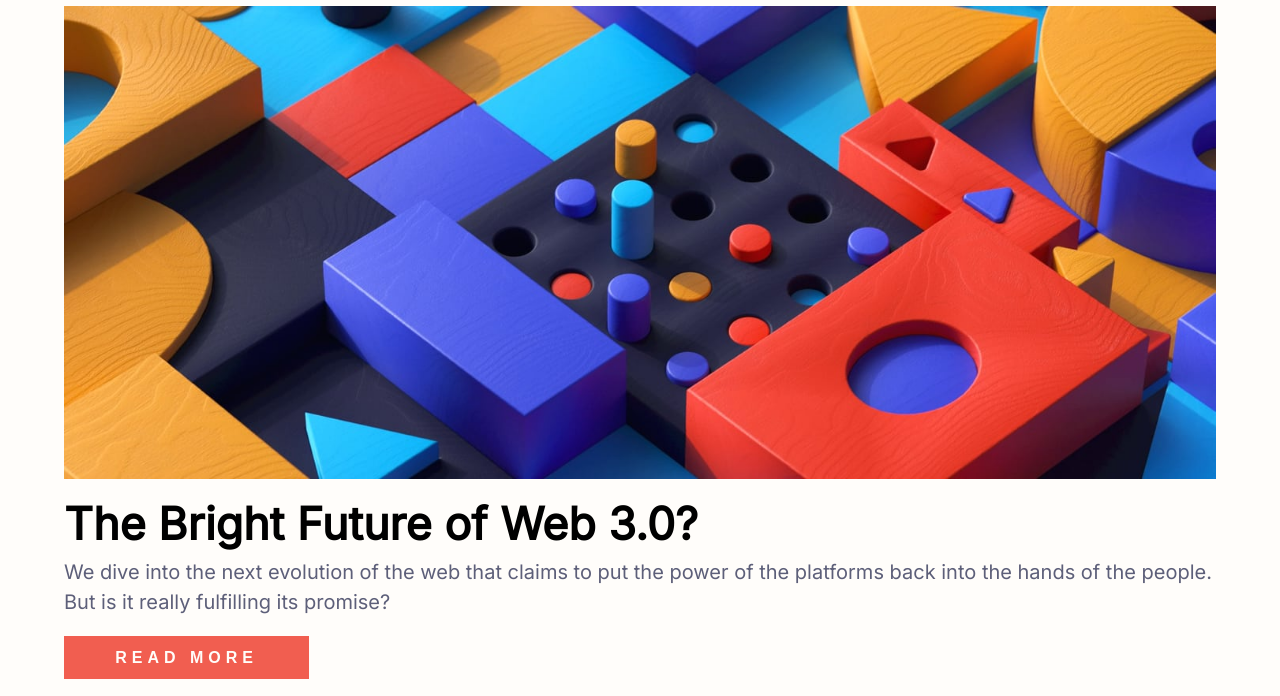
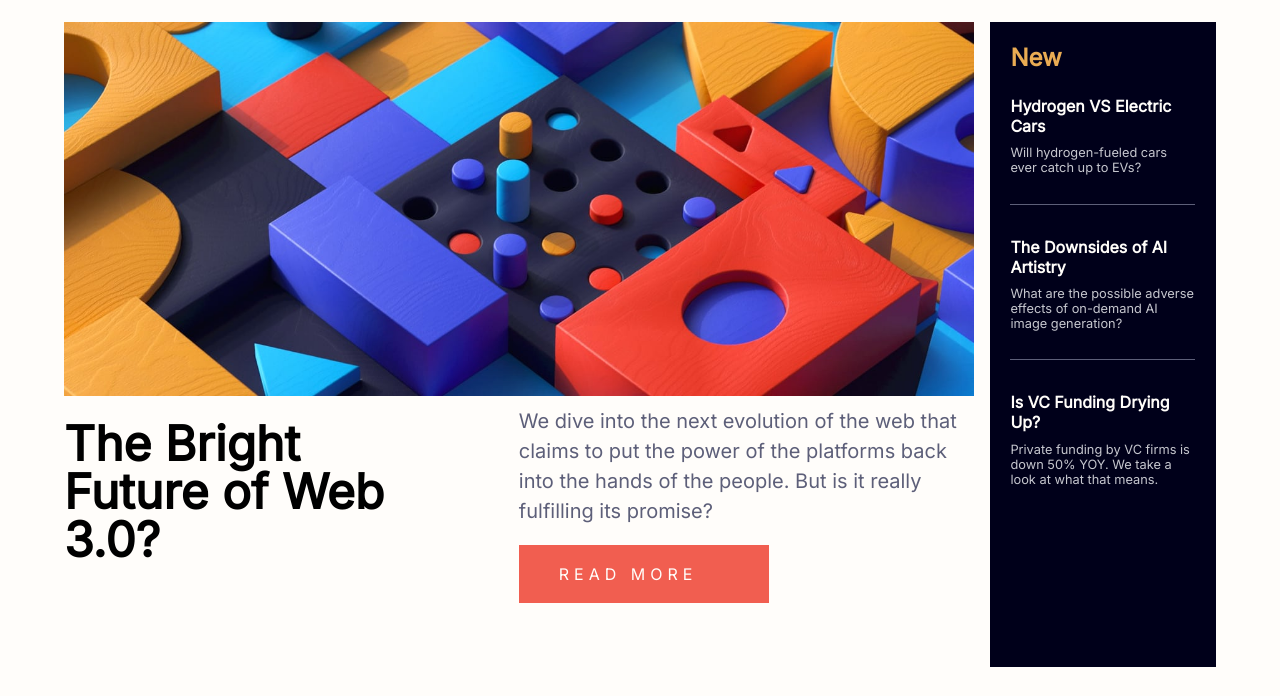
Before and after one commit to samueljustus/news-home-page, a plain HTML site: page index.html in a window 1280 px wide. Shown: the part 86-782 px from the top of the page. Drawn offline with Linux system fonts and the light colour scheme.

Commit message:
fixed the desktop layout

```diff
--- a/app.js
+++ b/app.js
@@ -5,3 +5,9 @@ const mainBody = document.querySelector('.container')
 hamburgerMenu.addEventListener('click', () => {
     menuItem.classList.toggle('visible');
 })
+
+
+// make the first section flex
+// inside first section there will be two divs
+// image hero and sub hero inside one
+// aside inside the other one
--- a/index.html
+++ b/index.html
@@ -30,19 +30,23 @@
         </div>
         <main class="container">
         <section class="section-one">
+            <div>
                 <img class="main-img mobile" src="img/image-web-3-mobile.jpg"
             alt="an attractive image showing diffrent colors">
             <img class="main-img desktop" src="img/image-web-3-desktop.jpg"
             alt="an attractive image showing diffrent colors">
-            <div>
+                <div class="hero_sub">
                     <h1 class="hero">The Bright Future of Web 3.0?</h1>
-            </div>
-                <div>
+                    <div class="sub_button">
                     <p class="sub-hero">We dive into the next evolution of the web that claims to put the power of
                         the platforms back into the hands of the people.
                         But is it really fulfilling its promise?</p>
-                    <button class="btn">read more</button>
+                        <a class="btn">read more</a>
                         </div>
+                </div>
+
+            </div>
+            <div>
                 <aside>
                     <h2 class="new">New</h2>
                     <div class="headline-wrapper_one">
@@ -60,6 +64,7 @@
                             We take a look at what that means.</p>
                     </div>
                 </aside>
+            </div>
         </section>
         <section class="section-two">
             <div class="flex-container">
--- a/styles.css
+++ b/styles.css
@@ -122,8 +122,24 @@ li {
     margin-top: 0.5em;
 }
 
+/* .btn {
+    display: block;
+    width: 115px;
+    height: 25px;
+    background: #4E9CAF;
+    padding: 10px;
+    text-align: center;
+    border-radius: 5px;
+    color: white;
+    font-weight: bold;
+    line-height: 25px;
+} */
+
 .btn {
-    padding: 0.8em 3.2em;
+    /* width: 90%; */
+    width: 250px;
+    display: block;
+    padding: 1.2em 2.5em;
     font-size: 16px;
     text-transform: uppercase;
     background-color: hsl(5, 85%, 63%);
@@ -134,6 +150,10 @@ li {
     margin-top: 1.2em;
     margin-bottom: 3em;
 
+}
+
+.btn:hover {
+    background-color: hsl(240, 100%, 5%)
 }
 
 /* section two */
@@ -254,11 +274,37 @@ h3 {
     .hamburger {
         display: none;
     }
+
+    section {
+        display: flex;
+        gap: 1em;
+        flex-grow: 2;
+    }
+
+     aside {
+        height: 100%;
+        margin-top: 1em;
+    }
+
     .main-img {
         display: none;
     }
     .desktop {
         display: block;
+    }
+
+    .hero_sub {
+        display: flex;
+        width: 100%;
+        justify-content: space-between;
+        /* gap: 2em; */
+    }
+    .hero {
+        width: 40%;
+        font-size: 3em;
+    }
+    .sub_button {
+        width: 50%;
     }
     .flex-container {
         display: flex;
```
Lines whose indentation alone changed are shown as unchanged.
